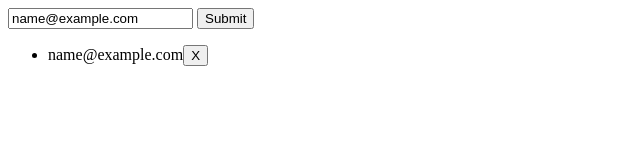
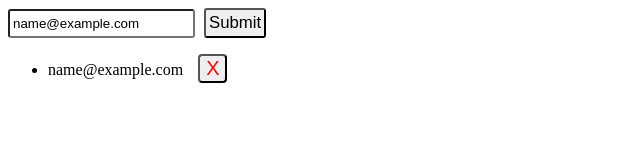
Before and after one commit to VAO61/lodoss__learn_chapter-09, a plain HTML site: page task-2/index.html in a window 1280 px wide. Both pictures are taken after typing "name@example.com" into the empty fields and a click on the button "Submit". Shown: the whole page, without its empty margins (0-640 px from the left). Drawn offline with Linux system fonts and the light colour scheme.

Commit message:
Added some simple styles

```diff
--- a/task-2/index.html
+++ b/task-2/index.html
@@ -5,6 +5,7 @@
     <meta name="viewport" content="width=device-width, initial-scale=1.0" />
     <meta http-equiv="X-UA-Compatible" content="ie=edge" />
     <title>Document</title>
+    <link rel="stylesheet" href="style.css" />
   </head>
   <body>
     <input id="inputTest" placeholder="Type here your e-mail" type="test" />
--- a/task-2/rendering.js
+++ b/task-2/rendering.js
@@ -27,6 +27,7 @@ const renderList = () => {
     let button = document.createElement('button');
     button.innerText = 'X';
     button.type = 'button';
+    button.className = 'button button_delete';
     button.addEventListener('click', () => {
       removeElement(item.id);
     });
--- /dev/null
+++ b/task-2/style.css
@@ -0,0 +1,22 @@
+.button {
+  margin-left: 15px;
+}
+.button_delete {
+  color: red;
+  font-size: 20px;
+  border-radius: 4px;
+}
+#inputTest {
+  padding: 5px 3px;
+  border-radius: 3px;
+}
+#submit {
+  margin-left: 5px;
+  padding: 3px;
+  border-radius: 3px;
+  font-size: 1.05em;
+}
+
+li {
+  padding-bottom: 15px;
+}
```
